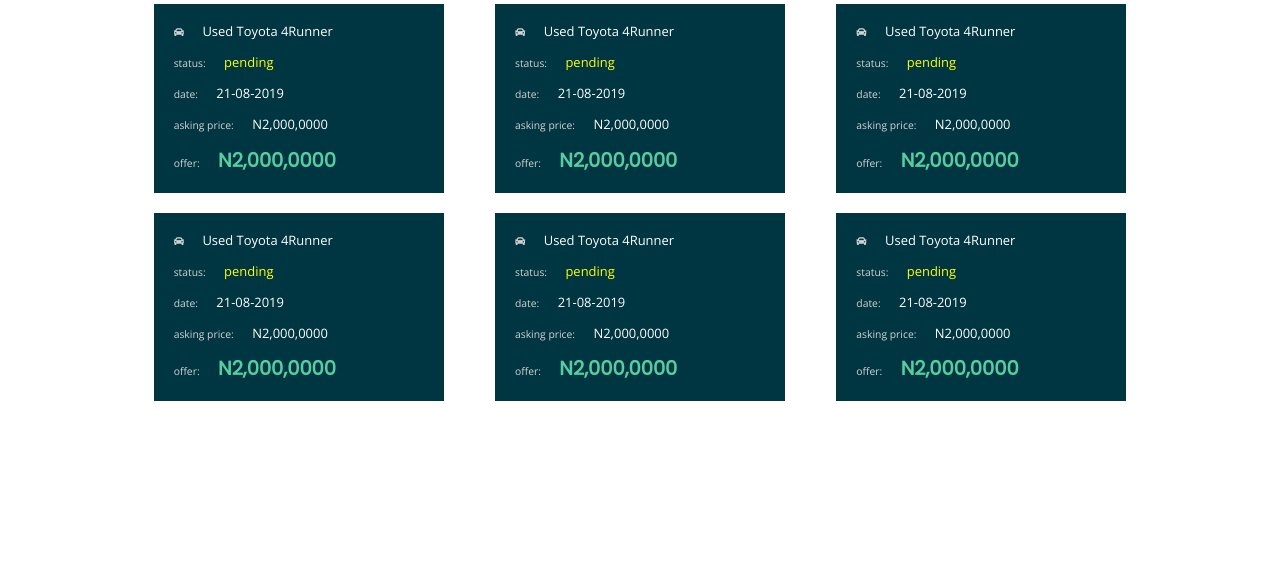
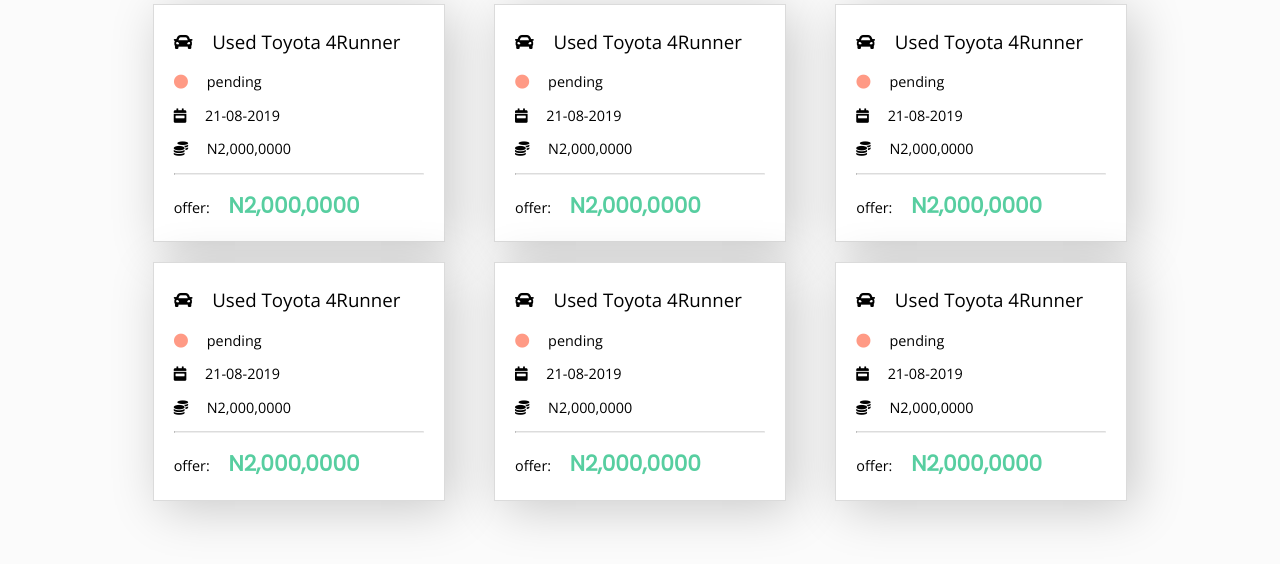
Before and after one commit to brayokenya/AutoMart, a plain HTML site: page UI/html/purchase-orders.html in a window 1280 px wide. Shown: the part 76-640 px from the top of the page. Drawn offline with nearby package versions, Linux system fonts and the light colour scheme.

Commit message:
user white theme for purchase orders

```diff
--- a/UI/css/purchaseOrders.css
+++ b/UI/css/purchaseOrders.css
@@ -1,4 +1,6 @@
-
+body {
+    background: rgb(251, 251, 251);
+}
 nav {
     background: #003542;
 }
@@ -11,17 +13,17 @@
 }
 
 .po-div {
+    background: white;
     width: 250px;
     padding: 5px 20px;
-    background: #003542;
-    color: white;
     margin: 10px;
     cursor: pointer;
-    font-size: 0.9em;
+    border: 1px solid rgba(71, 71, 71, 0.192);
+    box-shadow:  0.5rem 0.5rem 3rem rgba(0,0,0,0.2);
 }
 
 .po-div:hover {
-    background: #002129;
+    box-shadow:  0.5rem 0.5rem 3rem rgba(0,0,0,0.2);
 }
 
 #purchase-order-div {
@@ -90,7 +92,7 @@
 }
 
 .pending{
-    color: yellow;
+    color: #FF9A85;
 }
 
 
@@ -111,3 +113,15 @@
 #po-update-div input {
     margin-bottom: 10px;
 }
+
+.label {
+    font-size: 1em;
+}
+
+.big-label{
+    font-size: 1.3em;
+}
+
+.po-div hr {
+    border-top: 1px solid  #DCDCDC;
+}
--- a/UI/html/purchase-orders.html
+++ b/UI/html/purchase-orders.html
@@ -78,73 +78,67 @@
         <div id="po-list" class="flex-primary wrap">
             <!-- One purchase order starts here-->
             <div class="po-div">
-                <div class="po-summary">
-                    <p> <span><i class="fas fa-car po-icon lt-grey"></i></span> Used Toyota 4Runner </p>
-                </div>
-                <p class="status pending"> <span class="label lt-grey">status:</span> pending </p>
-                <p class=""> <span class="label lt-grey">date:</span> 21-08-2019 </p>
-                <p> <span class="label lt-grey">asking price:</span> N2,000,0000 </p>
-                <p> <span class="label lt-grey">offer:</span> <span class="po-offer">N2,000,0000</span> </p>
+                <p class="big-label"> <span class="label"><i class="fas fa-car"></i></span> Used Toyota 4Runner </p>
+                <p class="status"> <span class="label pending"><i class="fas fa-circle"></i></span> pending </p>
+                <p class=""> <span class="label"><i class="fas fa-calendar-week"></i></span> 21-08-2019 </p>
+                <p> <span class="label"><i class="fas fa-coins"></i></span> N2,000,0000 </p>
+                <hr>
+                <p> <span class="label offer-label">offer:</span> <span class="po-offer">N2,000,0000</span> </p>
 
             </div>
             <!-- One purchase order ends here-->
             <!-- One purchase order starts here-->
             <div class="po-div">
-                <div class="po-summary">
-                    <p> <span><i class="fas fa-car po-icon lt-grey"></i></span> Used Toyota 4Runner </p>
-                </div>
-                <p class="status pending"> <span class="label lt-grey">status:</span> pending </p>
-                <p class=""> <span class="label lt-grey">date:</span> 21-08-2019 </p>
-                <p> <span class="label lt-grey">asking price:</span> N2,000,0000 </p>
-                <p> <span class="label lt-grey">offer:</span> <span class="po-offer">N2,000,0000</span> </p>
+                <p class="big-label"> <span class="label"><i class="fas fa-car"></i></span> Used Toyota 4Runner </p>
+                <p class="status"> <span class="label pending"><i class="fas fa-circle"></i></span> pending </p>
+                <p class=""> <span class="label"><i class="fas fa-calendar-week"></i></span> 21-08-2019 </p>
+                <p> <span class="label"><i class="fas fa-coins"></i></span> N2,000,0000 </p>
+                <hr>
+                <p> <span class="label offer-label">offer:</span> <span class="po-offer">N2,000,0000</span> </p>
 
             </div>
             <!-- One purchase order ends here-->
             <!-- One purchase order starts here-->
             <div class="po-div">
-                <div class="po-summary">
-                    <p> <span><i class="fas fa-car po-icon lt-grey"></i></span> Used Toyota 4Runner </p>
-                </div>
-                <p class="status pending"> <span class="label lt-grey">status:</span> pending </p>
-                <p class=""> <span class="label lt-grey">date:</span> 21-08-2019 </p>
-                <p> <span class="label lt-grey">asking price:</span> N2,000,0000 </p>
-                <p> <span class="label lt-grey">offer:</span> <span class="po-offer">N2,000,0000</span> </p>
+                <p class="big-label"> <span class="label"><i class="fas fa-car"></i></span> Used Toyota 4Runner </p>
+                <p class="status"> <span class="label pending"><i class="fas fa-circle"></i></span> pending </p>
+                <p class=""> <span class="label"><i class="fas fa-calendar-week"></i></span> 21-08-2019 </p>
+                <p> <span class="label"><i class="fas fa-coins"></i></span> N2,000,0000 </p>
+                <hr>
+                <p> <span class="label offer-label">offer:</span> <span class="po-offer">N2,000,0000</span> </p>
 
             </div>
             <!-- One purchase order ends here-->
             <!-- One purchase order starts here-->
             <div class="po-div">
-                <div class="po-summary">
-                    <p> <span><i class="fas fa-car po-icon lt-grey"></i></span> Used Toyota 4Runner </p>
-                </div>
-                <p class="status pending"> <span class="label lt-grey">status:</span> pending </p>
-                <p class=""> <span class="label lt-grey">date:</span> 21-08-2019 </p>
-                <p> <span class="label lt-grey">asking price:</span> N2,000,0000 </p>
-                <p> <span class="label lt-grey">offer:</span> <span class="po-offer">N2,000,0000</span> </p>
+                <p class="big-label"> <span class="label"><i class="fas fa-car"></i></span> Used Toyota 4Runner </p>
+                <p class="status"> <span class="label pending"><i class="fas fa-circle"></i></span> pending </p>
+                <p class=""> <span class="label"><i class="fas fa-calendar-week"></i></span> 21-08-2019 </p>
+                <p> <span class="label"><i class="fas fa-coins"></i></span> N2,000,0000 </p>
+                <hr>
+                <p> <span class="label offer-label">offer:</span> <span class="po-offer">N2,000,0000</span> </p>
 
             </div>
             <!-- One purchase order ends here-->
             <!-- One purchase order starts here-->
             <div class="po-div">
-                <div class="po-summary">
-                    <p> <span><i class="fas fa-car po-icon lt-grey"></i></span> Used Toyota 4Runner </p>
-                </div>
-                <p class="status pending"> <span class="label lt-grey">status:</span> pending </p>
-                <p class=""> <span class="label lt-grey">date:</span> 21-08-2019 </p>
-                <p> <span class="label lt-grey">asking price:</span> N2,000,0000 </p>
-                <p> <span class="label lt-grey">offer:</span> <span class="po-offer">N2,000,0000</span> </p>
+                <p class="big-label"> <span class="label"><i class="fas fa-car"></i></span> Used Toyota 4Runner </p>
+                <p class="status"> <span class="label pending"><i class="fas fa-circle"></i></span> pending </p>
+                <p class=""> <span class="label"><i class="fas fa-calendar-week"></i></span> 21-08-2019 </p>
+                <p> <span class="label"><i class="fas fa-coins"></i></span> N2,000,0000 </p>
+                <hr>
+                <p> <span class="label offer-label">offer:</span> <span class="po-offer">N2,000,0000</span> </p>
 
             </div>
             <!-- One purchase order ends here-->
             <!-- One purchase order starts here-->
             <div class="po-div">
-                <div class="po-summary">
-                    <p> <span><i class="fas fa-car po-icon lt-grey"></i></span> Used Toyota 4Runner </p>
-                </div>
-                <p class="status pending"> <span class="label lt-grey">status:</span> pending </p>
-                <p class=""> <span class="label lt-grey">date:</span> 21-08-2019 </p>
-                <p> <span class="label lt-grey">asking price:</span> N2,000,0000 </p>
-                <p> <span class="label lt-grey">offer:</span> <span class="po-offer">N2,000,0000</span> </p>
+                <p class="big-label"> <span class="label"><i class="fas fa-car"></i></span> Used Toyota 4Runner </p>
+                <p class="status"> <span class="label pending"><i class="fas fa-circle"></i></span> pending </p>
+                <p class=""> <span class="label"><i class="fas fa-calendar-week"></i></span> 21-08-2019 </p>
+                <p> <span class="label"><i class="fas fa-coins"></i></span> N2,000,0000 </p>
+                <hr>
+                <p> <span class="label offer-label">offer:</span> <span class="po-offer">N2,000,0000</span> </p>
 
             </div>
             <!-- One purchase order ends here-->
```
